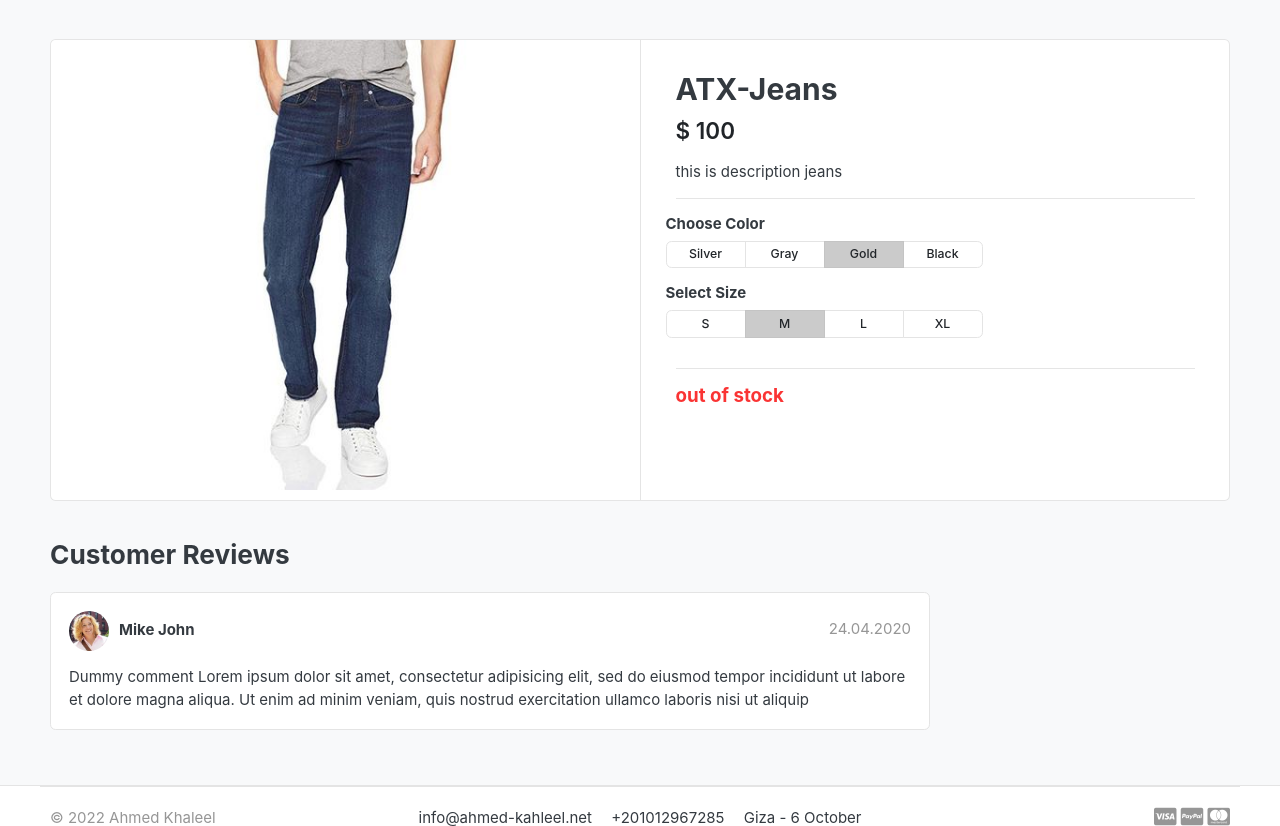
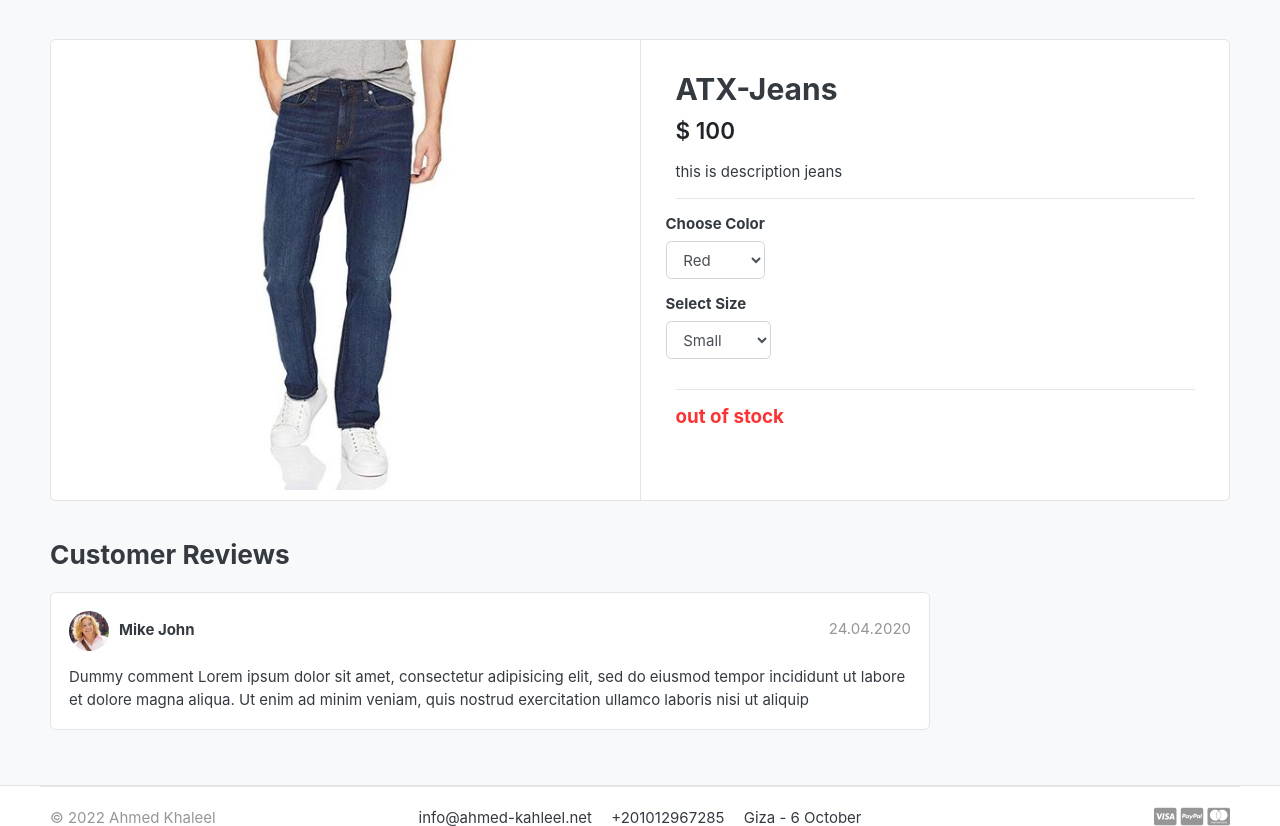
Before and after one commit to ahmedkhaleel/E-Commerce-django-python, a Django app: page /store/category/jeans/atx-jeans/ in a window 1280 px wide. Shown: the part 119-945 px from the top of the page. Run offline with Django 4.2, Linux system fonts and the light colour scheme; data comes from the database, SQL or seed files in the repository; both versions use the stored data as it was after the commit; data that the repository does not hold is empty; some libraries are stand-ins or nearby versions; some web fonts are replaced.

Commit message:
Product Variation Preparation

```diff
--- a/carts/views.py
+++ b/carts/views.py
@@ -17,6 +17,10 @@ def _cart_id(request):
 
 def add_cart(request, product_id):
     product = Product.objects.get(id=product_id)  # get the product
+    size = request.GET['size']
+    color = request.GET['color']
+    return HttpResponse(size + color)
+    exit()
     try:
         cart = Cart.objects.get(cart_id=_cart_id(request))
     except Cart.DoesNotExist:
--- a/templates/store/product_detail.html
+++ b/templates/store/product_detail.html
@@ -16,6 +16,7 @@
 </article> <!-- gallery-wrap .end// -->
 		</aside>
 		<main class="col-md-6 border-left">
+			<form action="{% url 'add_cart' single_product.id %}" method="get">
 <article class="content-body">
 
 <h2 class="title">{{single_product.product_name}}</h2>
@@ -31,39 +32,22 @@
 	<div class="row">
 		<div class="item-option-select">
 			<h6>Choose Color</h6>
-			<div class="btn-group btn-group-sm btn-group-toggle" data-toggle="buttons">
-			  <label class="btn btn-light">
-			    <input type="radio" name="radio_color"> Silver
-			  </label>
-			  <label class="btn btn-light">
-			    <input type="radio" name="radio_color" > Gray
-			  </label>
-			  <label class="btn btn-light active">
-			    <input type="radio" name="radio_color checked"> Gold
-			  </label>
-			  <label class="btn btn-light">
-			    <input type="radio" name="radio_color"> Black
-			  </label>
-			</div>
+			<select name="color" class="form-control">
+				<option value="red">Red</option>
+				<option value="blue">Blue</option>
+				<option value="green">Green</option>
+			</select>
 		</div>
 	</div> <!-- row.// -->
 	<div class="row">
 		<div class="item-option-select">
 			<h6>Select Size</h6>
-			<div class="btn-group btn-group-sm btn-group-toggle" data-toggle="buttons">
-			  <label class="btn btn-light">
-			    <input type="radio" name="radio_color"> S
-			  </label>
-			  <label class="btn btn-light active">
-			    <input type="radio" name="radio_color" checked> M
-			  </label>
-			  <label class="btn btn-light">
-			    <input type="radio" name="radio_color"> L
-			  </label>
-			  <label class="btn btn-light">
-			    <input type="radio" name="radio_color"> XL
-			  </label>
-			</div>
+
+			<select name="size" class="form-control" >
+				<option value="small">Small</option>
+				<option value="medium">Medium</option>
+				<option value="large">Large</option>
+			</select>
 		</div>
 	</div> <!-- row.// -->
 	<hr>
@@ -75,10 +59,11 @@
 			<a href="{% url 'cart' %}" class="btn  btn-outline-primary"> <span class="text">View Cart </span> <i class="fas fa-eye"></i>  </a>
 
 		{% else %}
-			<a href="{% url 'add_cart' single_product.id %}" class="btn  btn-primary"> <span class="text">Add to cart</span> <i class="fas fa-shopping-cart"></i>  </a>
+			<button  class="btn  btn-primary"> <span class="text">Add to cart</span> <i class="fas fa-shopping-cart"></i>  </button>
 		{% endif %}
 	{% endif %}
 </article> <!-- product-info-aside .// -->
+				</form>
 		</main> <!-- col.// -->
 	</div> <!-- row.// -->
 </div> <!-- card.// -->
--- a/templates/store/store.html
+++ b/templates/store/store.html
@@ -211,7 +211,7 @@
 		<div> No result found . please try again later </div>
 	{% endif %}
 
-	{% if %}
+
 
 </div> <!-- row end.// -->
 
```
Also changed, not shown: db.sqlite3.
